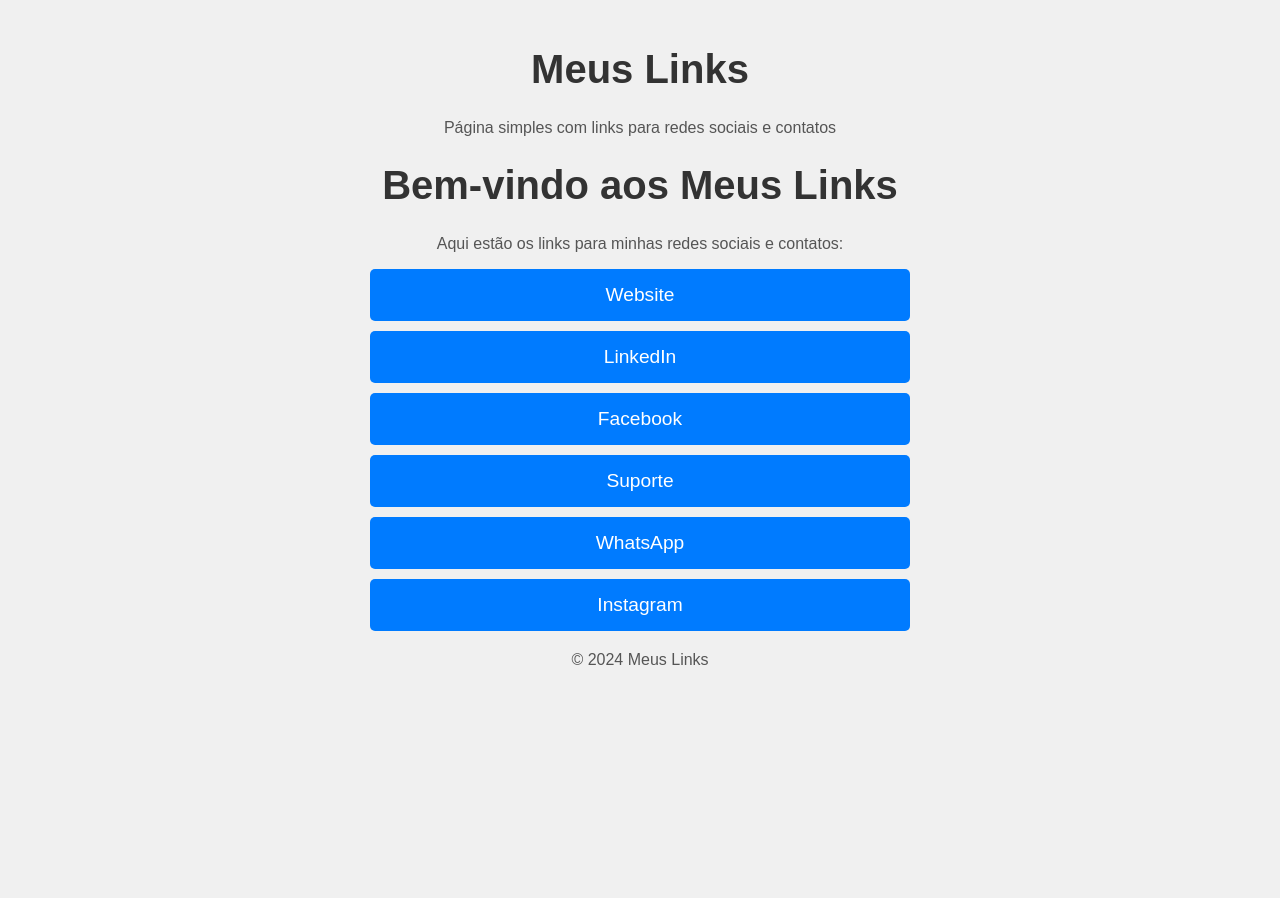
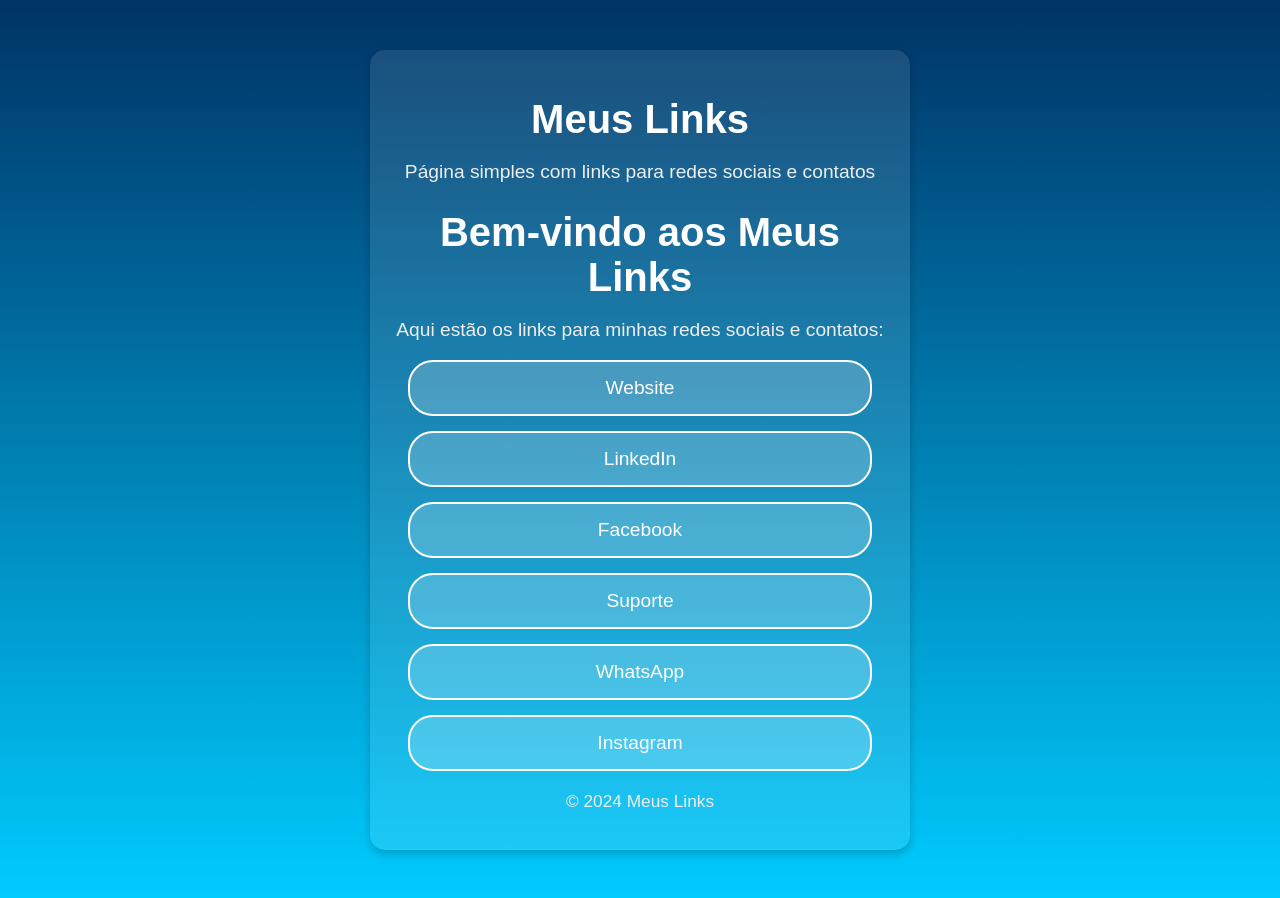
Before and after one commit to jesscatt/Jessika.rodrigues, a Jekyll site: the page built from index.md, in a window 1280 px wide. Built offline with Jekyll 4.4.1, drawn with Linux system fonts in a browser that asks for light colours.

Commit message:
Update style.css

```diff
--- a/assets/style.css
+++ b/assets/style.css
@@ -54,3 +54,76 @@ footer {
   margin-top: 20px;
   color: #777;
 }
+
+/* assets/style.css */
+
+/* Aplicando um fundo degradê no corpo */
+body {
+  font-family: Arial, sans-serif;
+  background: linear-gradient(to bottom, #003366, #00ccff);
+  margin: 0;
+  padding: 0;
+  height: 100vh; /* Preencher toda a altura da tela */
+  display: flex;
+  justify-content: center;
+  align-items: center;
+}
+
+.container {
+  max-width: 500px;
+  margin: auto;
+  text-align: center;
+  padding: 20px;
+  background-color: rgba(255, 255, 255, 0.1); /* Fundo transparente */
+  border-radius: 15px; /* Bordas arredondadas */
+  box-shadow: 0 4px 8px rgba(0, 0, 0, 0.2); /* Sombra suave */
+}
+
+/* Estilizando o cabeçalho */
+header {
+  margin-bottom: 20px;
+}
+
+h1 {
+  font-size: 2.5em;
+  color: #fff;
+  margin-bottom: 10px;
+}
+
+p {
+  color: #eee;
+  font-size: 1.2em;
+}
+
+/* Estilo dos botões */
+.button-container {
+  display: flex;
+  flex-direction: column;
+  gap: 15px; /* Espaçamento entre os botões */
+  align-items: center;
+}
+
+.button {
+  text-decoration: none;
+  padding: 15px 30px;
+  background-color: rgba(255, 255, 255, 0.2);
+  color: white;
+  font-size: 1.2em;
+  border: 2px solid white;
+  border-radius: 25px; /* Borda arredondada */
+  width: 100%; /* Preencher toda a largura do container */
+  max-width: 400px; /* Limitar a largura dos botões */
+  transition: all 0.3s ease;
+}
+
+.button:hover {
+  background-color: rgba(255, 255, 255, 0.3); /* Efeito hover com mais destaque */
+  color: white;
+  transform: translateY(-2px); /* Efeito de levantar o botão ao passar o mouse */
+}
+
+footer {
+  margin-top: 20px;
+  color: #ccc;
+  font-size: 0.9em;
+}
```
